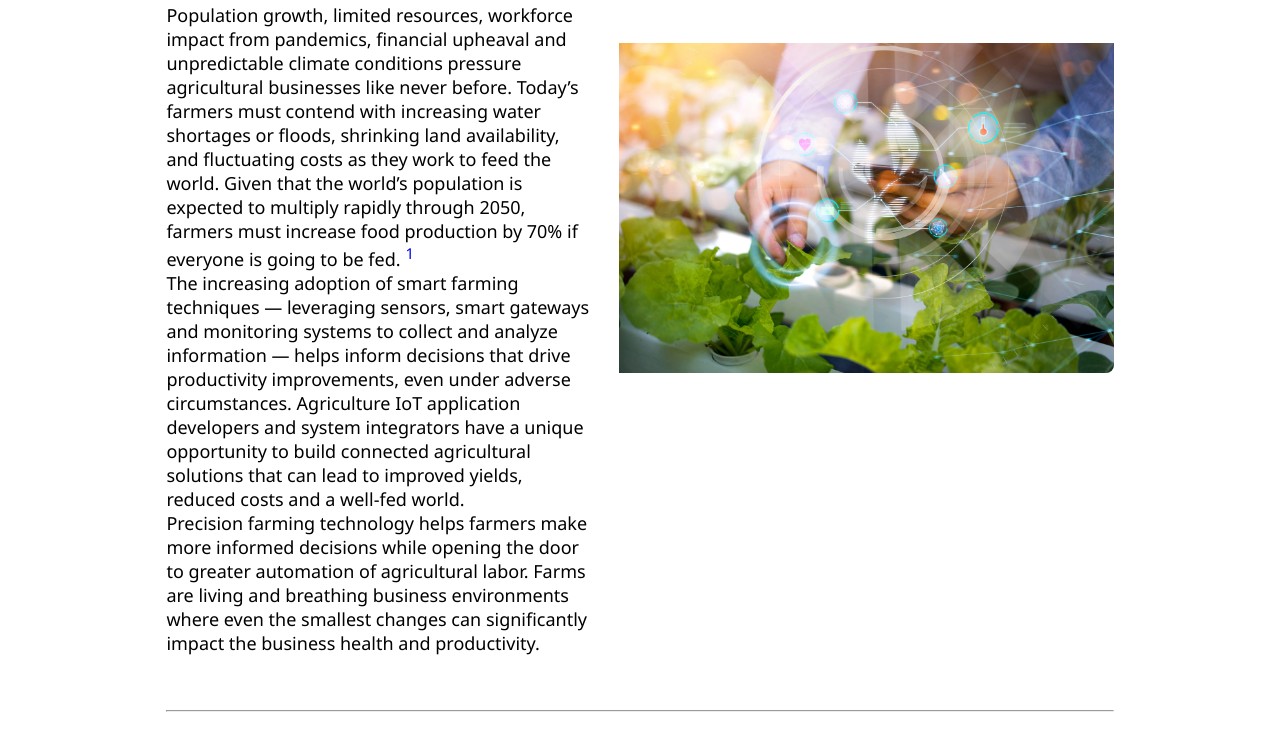
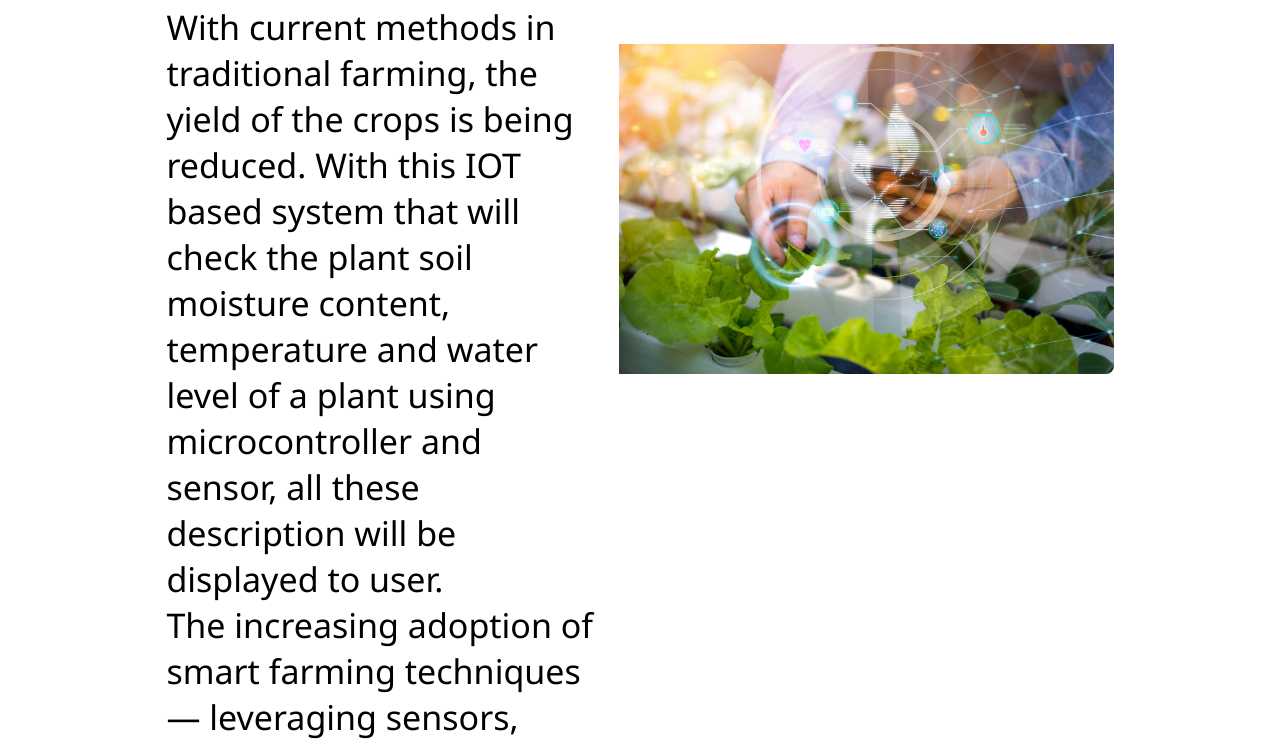
Before and after one commit to MoKaif/Smart-Plant-Monitoring-System, a plain HTML site: page public/index.html in a window 1280 px wide. Shown: the part 767-1516 px from the top of the page. Drawn offline with Linux system fonts and the light colour scheme.

Commit message:
Small changes

```diff
--- a/public/index.html
+++ b/public/index.html
@@ -21,7 +21,9 @@
       <nav class="navbar">
         <div>
           <img class="nav_img" src="./src/coca-leaves.png" alt="" />
-          <a href="./index.html" class="nav-logo">Smart Plant Monitoring System</a>
+          <a href="./index.html" class="nav-logo"
+            >Smart Plant Monitoring System</a
+          >
         </div>
         <ul class="nav-menu">
           <li class="nav-item">
@@ -44,7 +46,7 @@
     <!-- -------hero------- -->
     <div class="hero-image">
       <div class="hero-text">
-        <h1>IoT for Agriculture: Smart Farming Monitoring</h1>
+        <h1>IoT for Agriculture: Smart Plant Monitoring System</h1>
       </div>
     </div>
 
@@ -52,20 +54,17 @@
     <div class="content" id="about">
       <h2 class="fl-heading">
         <span class="fl-heading-text"
-          >Improve Decision Making and Increase Productivity</span
+          >WHAT INSPIRED US TO TAKE ON THIS PROJECT ?</span
         >
       </h2>
       <div class="para-content">
         <div class="fl-text">
           <p>
-            Population growth, limited resources, workforce impact from
-            pandemics, financial upheaval and unpredictable climate conditions
-            pressure agricultural businesses like never before. Today’s farmers
-            must contend with increasing water shortages or floods, shrinking
-            land availability, and fluctuating costs as they work to feed the
-            world. Given that the world’s population is expected to multiply
-            rapidly through 2050, farmers must increase food production by 70%
-            if everyone is going to be fed.<a href="#refs"><sup>1</sup></a>
+            With current methods in traditional farming, the yield of the crops
+            is being reduced. With this IOT based system that will check the
+            plant soil moisture content, temperature and water level of a plant
+            using microcontroller and sensor, all these description will be
+            displayed to user.
           </p>
           <p>
             The increasing adoption of smart farming techniques — leveraging
@@ -116,7 +115,9 @@
               <a href="#" class="social-in">
                 <i class="fab fa-instagram"></i
               ></a>
-              <a href="#" class="social-yt"> <i class="fab fa-github"></i></a>
+              <a href="https://github.com/omd02" class="social-yt">
+                <i class="fab fa-github"></i
+              ></a>
             </div>
           </div>
         </div>
@@ -128,7 +129,7 @@
             </div>
             <div class="team-content">
               <h2>Sujal Bhatt</h2>
-              <h3>Art Director</h3>
+              <h3>Developer</h3>
               <!-- <p>Some text goes here that describes about team members</p> -->
               <h4>sujal.g.bhatt@slrtcein</h4>
             </div>
@@ -212,9 +213,9 @@
       <div class="footer-content" id="contact">
         <h3>Smart Plant Monitoring System</h3>
         <p>
-          Contact us for any queries!
-          This is A second Year Computer Engineering Mini project
-          Created by Students from Shree L.R Tiwari College of Engineering
+          Contact us for any queries! This is A second Year Computer Engineering
+          Mini project Created by Students from Shree L.R Tiwari College of
+          Engineering
         </p>
         <ul class="socials">
           <li>
--- a/public/scripts/about.css
+++ b/public/scripts/about.css
@@ -9,7 +9,7 @@
 }
 
 html {
-    font-size: 62.5%;
+    font-size: 65%;
     font-family: 'Segoe UI', Tahoma, Geneva, Verdana, sans-serif
 }
 
@@ -117,8 +117,12 @@ a {
 }
 .fl-text{
   width:50%;
-  font-size: 18px;
+  font-size: 24px;
 
+}
+
+.fl-text p{
+  font-size: 34px;
 }
 .fl-image > img{
   height: 370px;
--- a/public/scripts/index.js
+++ b/public/scripts/index.js
@@ -57,4 +57,5 @@ const setupUI = (user) => {
     userDetailsElement.style.display = "none";
     contentElement.style.display = "none";
   }
+
 };
```
